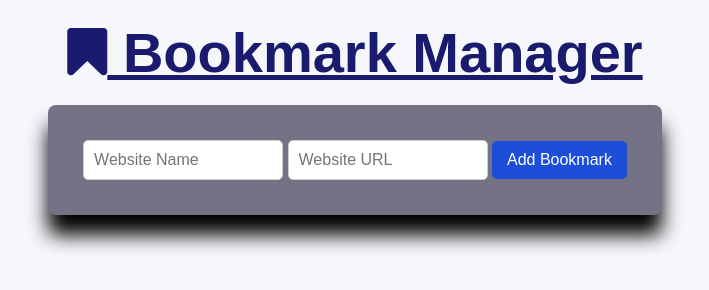
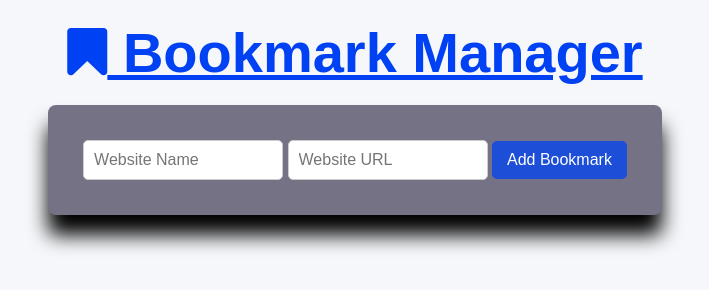
Before and after one commit to NIYONSENGAEmmanuel/Bookmarks, a plain HTML site: page index.html in a window 1280 px wide. Shown: the whole page, without its empty margins (285-994 px from the left). Drawn offline with Linux system fonts and the light colour scheme.

Commit message:
Update index.html

```diff
--- a/index.html
+++ b/index.html
@@ -8,7 +8,7 @@
     <link rel="stylesheet" href="https://cdnjs.cloudflare.com/ajax/libs/font-awesome/4.7.0/css/font-awesome.min.css">
 </head>
 <body>
-    <h1  style="color: rgb(26, 26, 110);">
+    <h1>
             <i class="fa fa-bookmark" aria-hidden="true " >
     </i>  Bookmark Manager</h1>
     <div class="container">
```
